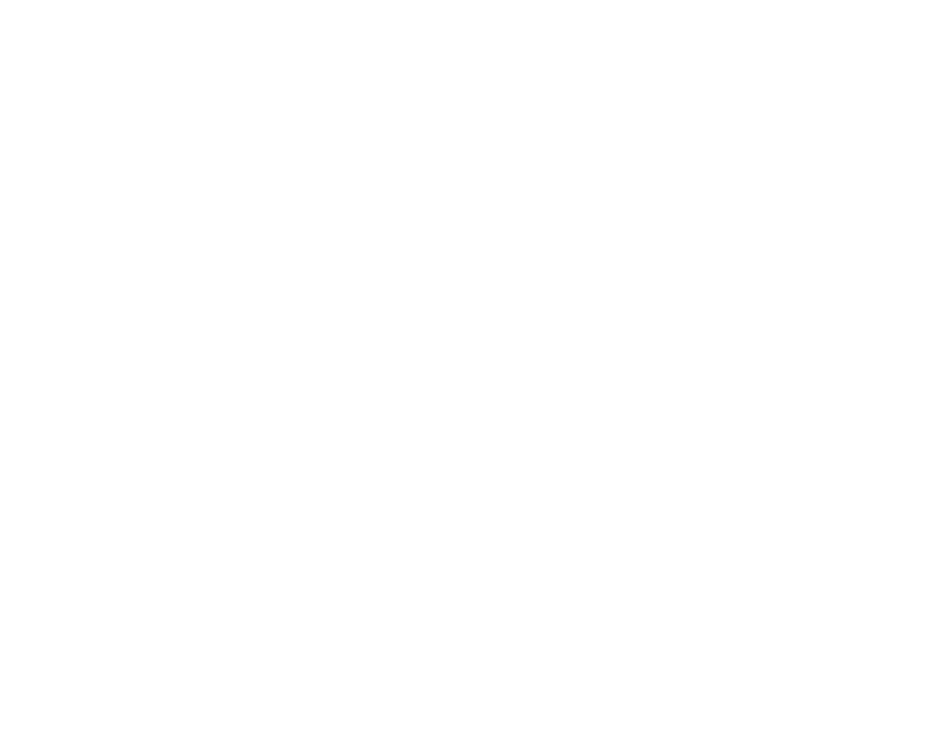
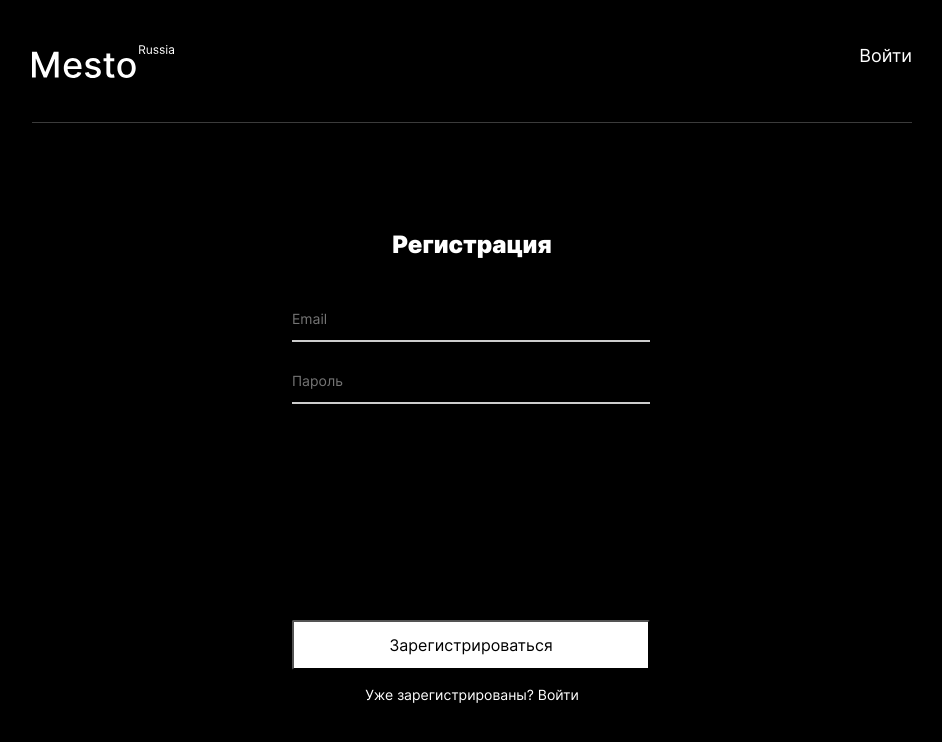
Before and after one commit to AndreyMurashov/react-mesto-api-full, a React (Create React App) app in the folder frontend/: page /signup in a window 1280 px wide. Shown: the top 742 px of the page, without its empty margins (168-1110 px from the left). Built offline with nearby package versions, Linux system fonts and the light colour scheme.

Commit message:
проектная работа 15 начало

```diff
--- a/frontend/src/components/App.js
+++ b/frontend/src/components/App.js
@@ -139,7 +139,7 @@ const App = () => {
         setPopupTitle("Вы успешно зарегистрировались!");
         setRegPopupOpen(true);
         setTimeout(() => setRegPopupOpen(false), 3000);
-        history.push("/sign-in");
+        history.push("/signin");
       })
       .catch((err) => {
         if (err.status === "400") {
@@ -198,7 +198,7 @@ const App = () => {
     localStorage.removeItem("token");
     setUEmail("");
     setLoggedIn(false);
-    history.push("/sign-in");
+    history.push("/signin");
   };
 
   useEffect(() => {
@@ -225,11 +225,11 @@ const App = () => {
             handleLogout={handleLogout}
           />
 
-          <Route path="/sign-up">
+          <Route path="/signup">
             <Register handleRegister={handleRegister} />
           </Route>
 
-          <Route path="/sign-in">
+          <Route path="/signin">
             <Login handleLogin={handleLogin} checkToken={checkToken} />
           </Route>
         </Switch>
--- a/frontend/src/components/Header.js
+++ b/frontend/src/components/Header.js
@@ -13,7 +13,7 @@ const Header = (props) => {
           {props.uEmail}{" "}
           <NavLink
             className="header__auth header__auth_out"
-            to="/sign-in"
+            to="/signin"
             onClick={props.handleLogout}
           >
             Выйти
--- a/frontend/src/components/Login.js
+++ b/frontend/src/components/Login.js
@@ -25,7 +25,7 @@ const Login = (props) => {
 
   return (
     <>
-      <Header authText="Регистрация" linkTo="/sign-up" />
+      <Header authText="Регистрация" linkTo="/signup" />
       <div className="components">
         <div className="components__container">
           <h2 className="components__title">Вход</h2>
--- a/frontend/src/components/Main.js
+++ b/frontend/src/components/Main.js
@@ -12,7 +12,7 @@ const Main = (props) => {
     <>
       <Header
         authText="Войти"
-        linkTo="/sign-in"
+        linkTo="/signin"
         loggedIn={props.loggedIn}
         handleLogout={props.handleLogout}
         uEmail={props.uEmail}
--- a/frontend/src/components/ProtectedRoute.js
+++ b/frontend/src/components/ProtectedRoute.js
@@ -6,7 +6,7 @@ const ProtectedRoute = ({ component: Component, ...props }) => {
   return (
     <Route>
       {() =>
-        props.loggedIn ? <Component {...props} /> : <Redirect to="./sign-in" />
+        props.loggedIn ? <Component {...props} /> : <Redirect to="./signin" />
       }
     </Route>
   );
--- a/frontend/src/components/Register.js
+++ b/frontend/src/components/Register.js
@@ -24,7 +24,7 @@ export const Register = (props) => {
   };
   return (
     <>
-      <Header authText="Войти" linkTo="/sign-in"
+      <Header authText="Войти" linkTo="/signin"
       />
       <div className="components">
         <div className="components__container">
@@ -54,7 +54,7 @@ export const Register = (props) => {
           </form>
           <p className="components__text">
             Уже зарегистрированы?{" "}
-            <NavLink className="components__text" to="/sign-in">
+            <NavLink className="components__text" to="/signin">
               Войти
             </NavLink>
           </p>
```
